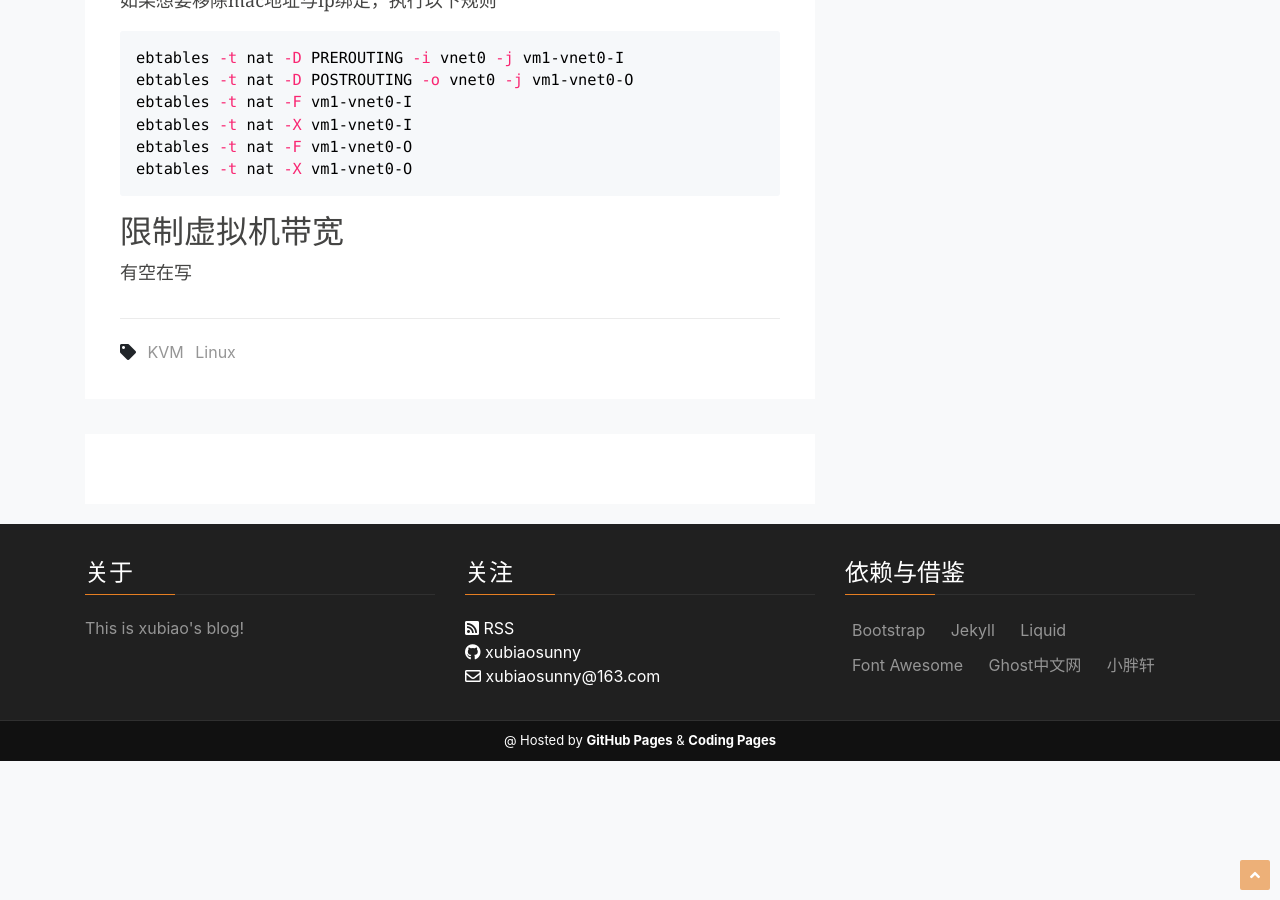
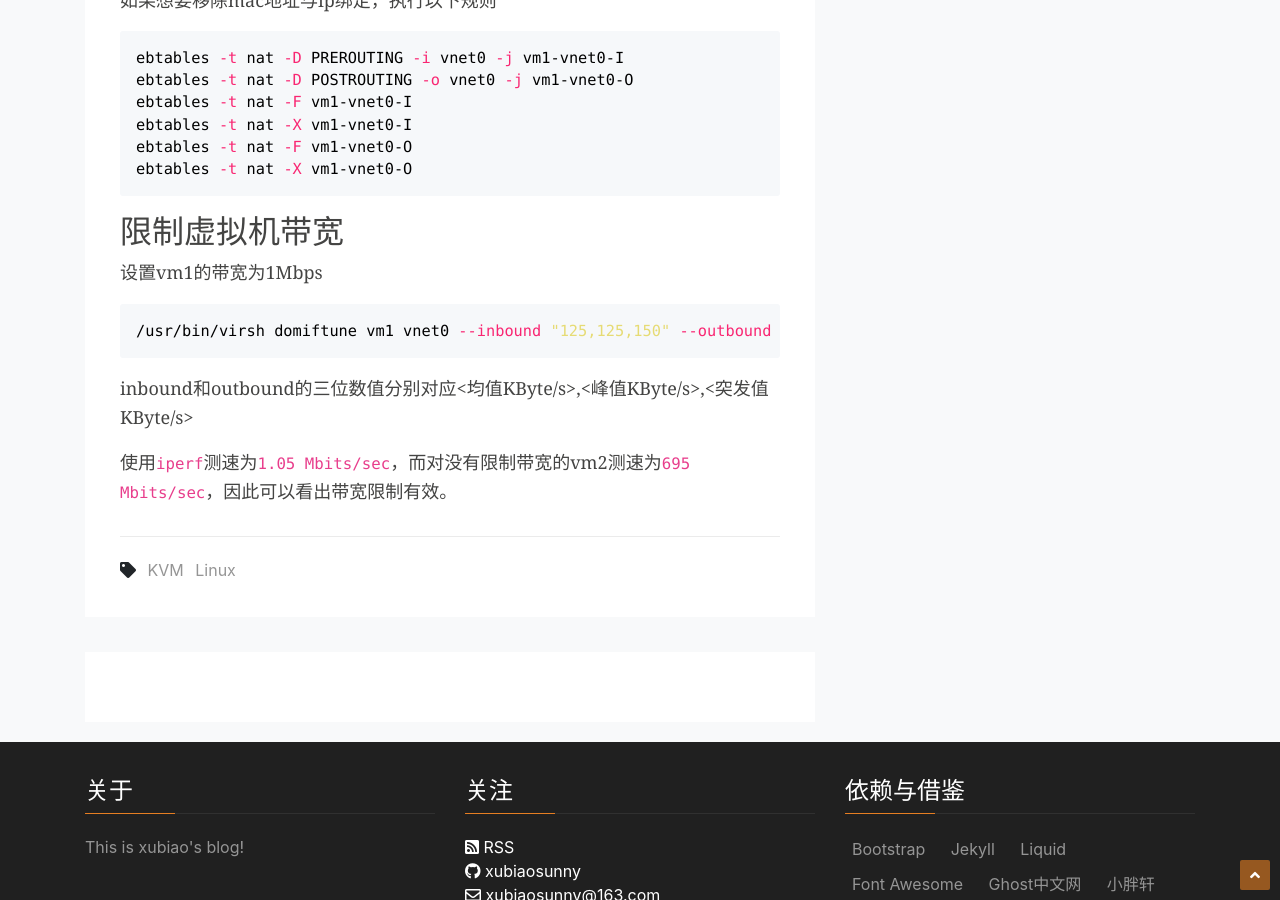
Before and after one commit to xubiaosunny/xubiaosunny.github.io, a Jekyll site: the page built from _posts/KVM/2019-04-08-kvm_public_network_configure.md, in a window 1280 px wide and 900 px high, scrolled down 1818 px. Built offline with Jekyll 4.4.1, drawn with Linux system fonts in a browser that asks for light colours; comment, search, counter and statistics services are not loaded.

Commit message:
KVM网络配置之公网

````diff
--- a/_posts/KVM/2019-04-08-kvm_public_network_configure.md
+++ b/_posts/KVM/2019-04-08-kvm_public_network_configure.md
@@ -88,4 +88,12 @@ ebtables -t nat -X vm1-vnet0-O
 
 ## 限制虚拟机带宽
 
-有空在写
+设置vm1的带宽为1Mbps
+
+```bash
+/usr/bin/virsh domiftune vm1 vnet0 --inbound "125,125,150" --outbound "125,125,150" --live
+```
+
+inbound和outbound的三位数值分别对应<均值KByte/s>,<峰值KByte/s>,<突发值KByte/s>
+
+使用`iperf`测速为`1.05 Mbits/sec`，而对没有限制带宽的vm2测速为`695 Mbits/sec`，因此可以看出带宽限制有效。
````
